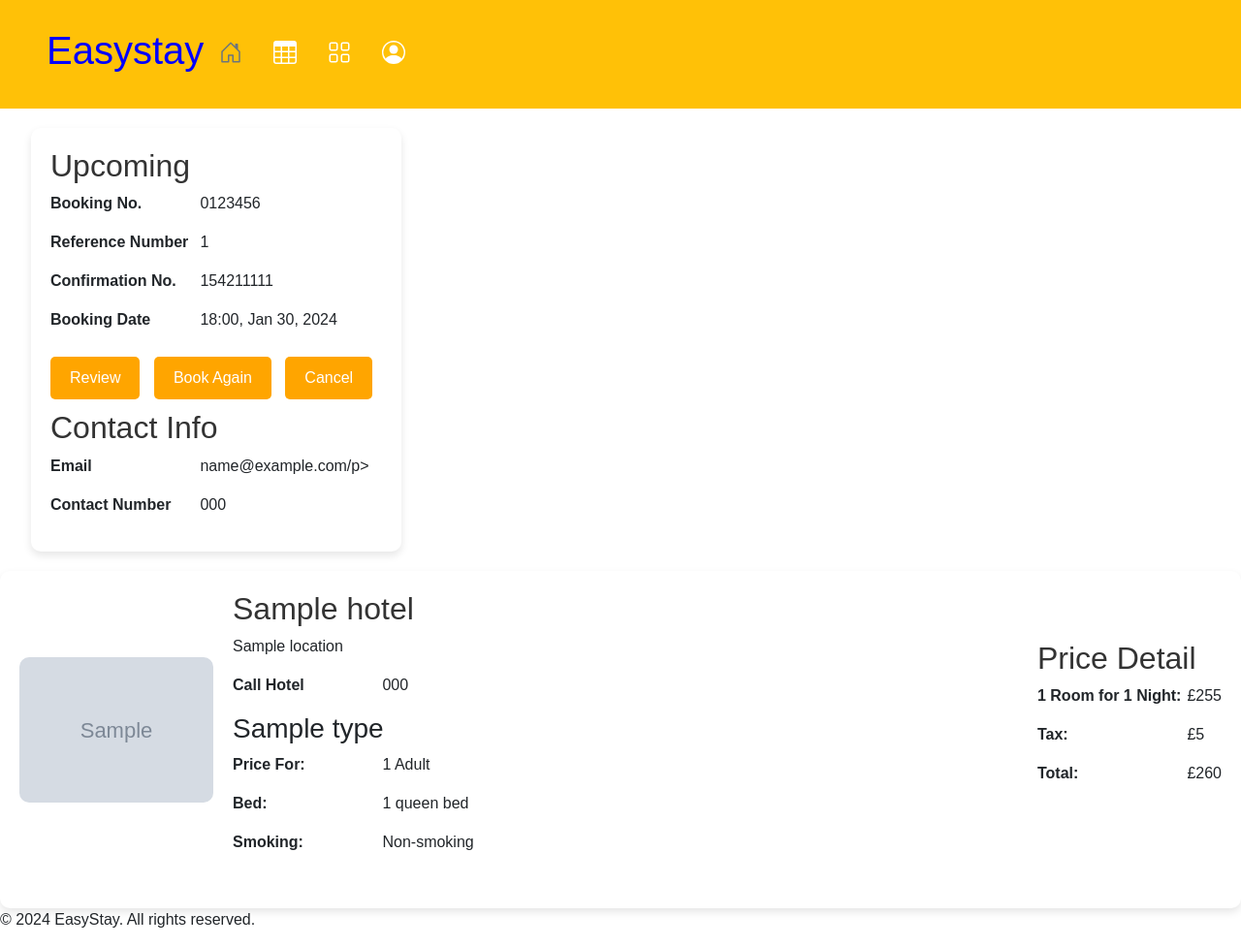
After one commit to Kirayy123/EasyStay, a Django app: template templates/user/bookingManagement.html in a window 1280 px wide. The commit adds this page. Shown: the whole page at 97% size. Run offline with Django 5.2, Linux system fonts and the light colour scheme; the template is opened without the code that fills it: most values are stand-ins (such as "Sample title", 1, 10 or a date in 2020); grey boxes marked "Sample" are stand-in pictures.

Commit message:
merge with Emre

```diff
--- /dev/null
+++ b/static/css/bookingManagement.css
@@ -0,0 +1,81 @@
+.site-header {
+    background-color: orange; /* Change this color as needed */
+    color: white;
+    padding: 10px 20px;
+    font-size: 24px; /* Adjust the font size as needed */
+    text-align: left;
+    width: 100%;
+    box-sizing: border-box;
+}
+
+body, html {
+    font-family: Arial, sans-serif;
+    margin: 0;
+    padding: 0;
+    box-sizing: border-box;
+}
+
+.container {
+    display: flex;
+    margin: 20px;
+}
+
+.left-panel, .right-panel {
+    background-color: #fff;
+    padding: 20px;
+    border-radius: 10px;
+    box-shadow: 0 4px 8px rgba(0, 0, 0, 0.1);
+}
+
+.left-panel {
+    margin-right: 20px;
+}
+
+.right-panel {
+    flex-grow: 1;
+}
+
+h2 {
+    color: #333;
+    margin-top: 0;
+}
+
+button {
+    background-color: orange;
+    color: white;
+    padding: 10px 20px;
+    margin: 10px 10px 10px 0;
+    border: none;
+    border-radius: 5px;
+    cursor: pointer;
+}
+
+button:hover {
+    background-color: #0056b3;
+}
+
+p strong {
+    display: inline-block;
+    min-width: 150px;
+}
+
+.hotel-info, .price-details {
+    margin-bottom: 20px;
+}
+
+.hotel-info {
+    display: flex;
+    align-items: center; /* Adjust this as needed */
+    margin-bottom: 20px;
+}
+
+.hotel-image img {
+    width: 200px; /* Adjust the size as needed */
+    height: auto;
+    border-radius: 10px; /* Optional: for rounded corners */
+    margin-right: 20px;
+}
+
+.hotel-details {
+    flex-grow: 1;
+}
--- a/templates/hotels/hotel_details.html
+++ b/templates/hotels/hotel_details.html
@@ -149,7 +149,7 @@
             <h4>£{{room.price}}</h4>
         </div>
         <div class="col d-flex justify-content-center" ><!-- button-->
-            <a class="btn btn-primary btn-lg" href="{% url 'random_hotel' %}" target="_blank" role="button">Reserve</a>
+            <a class="btn btn-primary btn-lg" href="{% url 'booking_management' id=1 %}" target="_blank" role="button">Reserve</a>
         </div>
     </div>
     </div>
@@ -160,7 +160,7 @@
 </div>
 {% endfor %}
 {% endif %}
-
+<!-- this is not ideal -exposing API keys - but i couldn't work out how to proxy in time !-->
 <div class="container w-100 mt-2 rounded-4 p-2 contentcontainer h-100" id="room">
     <div class="row d-flex align-center w-100 h-250">
             <div class="col rounded-4 d-flex mx-3 w-100" id="map"></div>
--- /dev/null
+++ b/templates/user/bookingManagement.html
@@ -0,0 +1,60 @@
+{% extends 'base.html' %}
+{% load static %}
+{% block css_ext %}
+
+<link href="{% static 'css/blog.css' %}" rel="stylesheet">
+<link href="{% static 'css/list-groups.css' %}" rel="stylesheet">
+<link href="{% static 'css/hoteldetails.css' %}" rel="stylesheet">
+<link rel="stylesheet" type="text/css" href="{% static 'css/bookingManagement.css' %}">
+{% endblock %}
+
+{% block main%}
+    {%if user %}
+    {% for res in reservations %}
+    <div class="container">
+        <div class="left-panel">
+            <div class="booking-info">
+                <h2>Upcoming</h2>
+                <p><strong>Booking No.</strong> 0123456</p>
+                <p><strong>Reference Number</strong> {{res.ref_num}}</p>
+                <p><strong>Confirmation No.</strong> 154211111</p>
+                <p><strong>Booking Date</strong> 18:00, Jan 30, 2024</p>
+                <button>Review</button>
+                <button>Book Again</button>
+                <button>Cancel</button>
+            </div>
+            <div class="contact-info">
+                <h2>Contact Info</h2>
+                <p><strong>Email</strong> {{res.email}}/p>
+                <p><strong>Contact Number</strong> {{res.phone}}</p>
+            </div>
+        </div>
+    </div>
+    {% endfor %}
+    <div class="right-panel">
+        <div class="hotel-info">
+            <div class="hotel-image">
+                <img src="{{res.hotel.image}}" alt="Park Plaza London">
+            </div>
+            <div class="hotel-details">
+                <h2>{{res.hotel.name}}</h2>
+                <p>{{res.location}}</p>
+                <p><strong>Call Hotel</strong> {{res.phone}}</p>
+                <h3>{{res.room.type}}</h3>
+                <p><strong>Price For:</strong> 1 Adult</p>
+                <p><strong>Bed:</strong> 1 queen bed</p>
+                <p><strong>Smoking:</strong> Non-smoking</p>
+            </div>
+        <div class="price-details">
+            <h2>Price Detail</h2>
+            <p><strong>1 Room for 1 Night:</strong> £255</p>
+            <p><strong>Tax:</strong> £5</p>
+            <p><strong>Total:</strong> £260</p>
+        </div>
+    </div>
+</div>
+<footer>
+    <p>© 2024 EasyStay. All rights reserved.</p>
+</footer>
+{% endif %}
+{% endblock %}
```
Also changed, not shown: EasyStay/mapAPI.py (+19 -0 lines), EasyStay/urls.py (+9 -4 lines), EasyStay/views.py (+17 -6 lines), static/css/userProfile.css (added, +64 -0 lines), templates/ubooking.html (added, +41 -0 lines), templates/user/userProfile.html (added, +51 -0 lines), static/images/blank_picture.webp (added), static/images/hotel1.jpg (added), static/images/hotel2.jpg (added), static/images/hotel3.jpg (added), static/images/hotel4.jpg (added), 1 other file.
